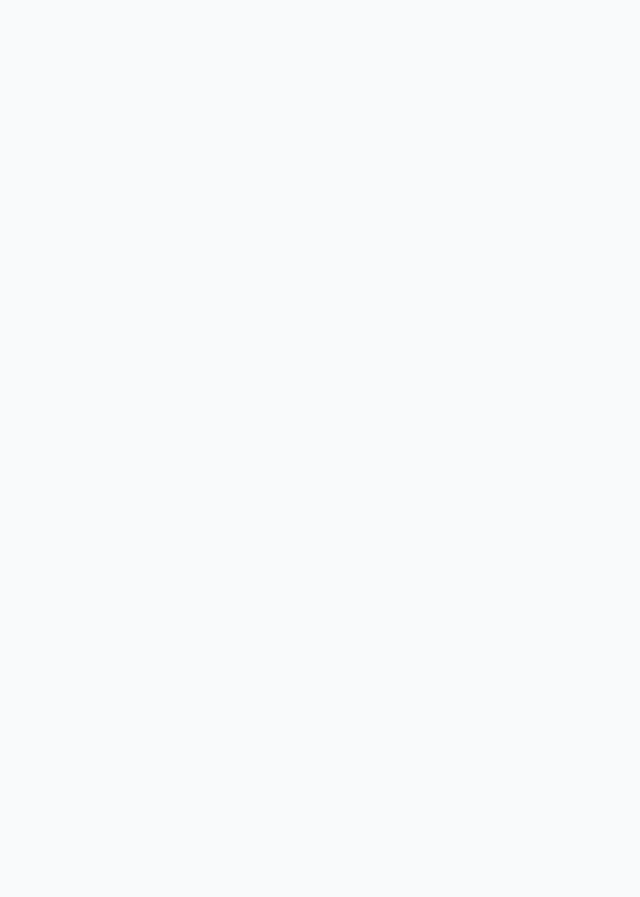
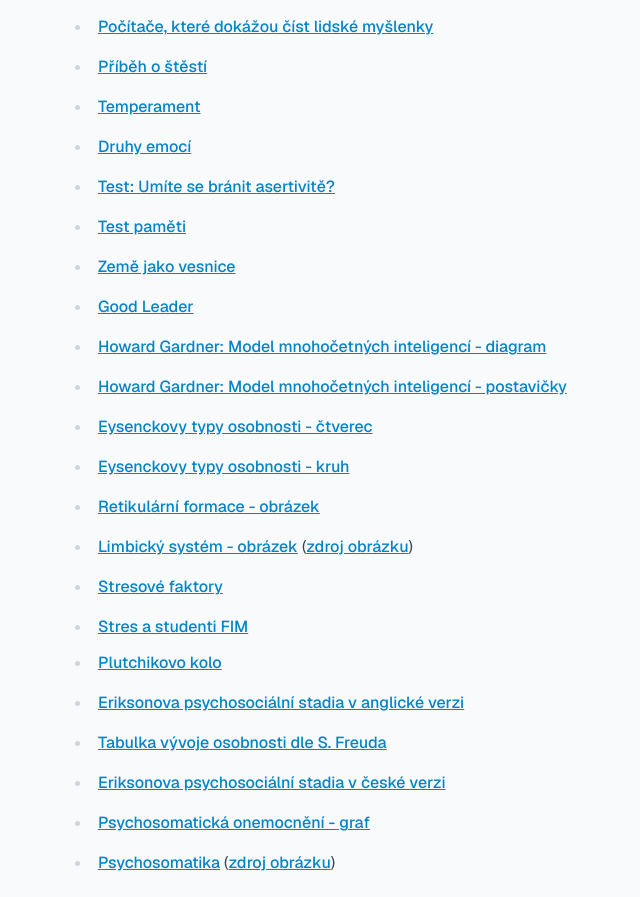
Before and after one commit to hynekfisera/strnave1, a Next.js app: page /psy1/ukoly in a window 1280 px wide. Shown: the part 1900-2797 px from the top of the page, without its empty margins (190-830 px from the left). Before the commit the page ends 1829 px from the top, so only its background shows below. Built offline with nearby package versions, Linux system fonts and the light colour scheme; no server answers.

Commit message:
More materials

```diff
--- a/app/psy1/page.mdx
+++ b/app/psy1/page.mdx
@@ -41,15 +41,3 @@
 - Paulík, K.: Psychologie lidské odolnosti. 1. vyd. Grada Publishing, Praha 2010
 - Křivohlavý, J.: Optimismus, pesimismus a prevence deprese. 1. vyd. Grada Publishing, Praha 2012
 - Slezáčková, A.: Průvodce pozitivní psychologií, 1. vyd. Grada Publishing, Praha 2012
-
-## Prezentace z přednášek
-
-todo
-
-## Videa z přednášek
-
-todo
-
-## Zajímavosti
-
-todo, seřadit podle priority, výše úkoly
--- a/app/psy1/ukoly/page.mdx
+++ b/app/psy1/ukoly/page.mdx
@@ -1,4 +1,5 @@
 import Link from "@/components/utils/Link";
+import Image from "next/image";
 
 # Úkoly a zajímavosti
 
@@ -52,3 +53,73 @@ import Link from "@/components/utils/Link";
 - <Link href="/psy1/ukoly/12.2">12.2 Musíme přijmout sami sebe takové, jací jsme</Link>
 - <Link href="/psy1/ukoly/12.3">12.3 Tlak, napětí a namáhání při stresu</Link>
 - <Link href="/psy1/ukoly/12.4">12.4 Devatero první pomoci ve stresu</Link>
+
+## Zajímavosti
+
+- <Link href="/doc/barvy.pdf" file>
+    Co na Vás prozradí barvy?
+  </Link>
+- <Link href="/doc/mozky.pdf" file>
+    Jak používáme naše mozky
+  </Link>
+- <Link href="/doc/kde_se_zije_nejlip.pdf" file>
+    Místopis českého blahobytu a bídy
+  </Link>
+- <Link href="/doc/pocitace_myslenky.pdf" file>
+    Počítače, které dokážou číst lidské myšlenky
+  </Link>
+- <Link href="/doc/pribeh_o_stesti.pdf" file>
+    Příběh o štěstí
+  </Link>
+- <Link href="/doc/temperament.pdf" file>
+    Temperament
+  </Link>
+- <Link href="/doc/druhy_emoci.pdf" file>
+    Druhy emocí
+  </Link>
+- <Link href="/doc/test_asertivita.pdf" file>
+    Test: Umíte se bránit asertivitě?
+  </Link>
+- <Link href="/doc/test_pameti.pdf" file>
+    Test paměti
+  </Link>
+- <Link href="/doc/zeme_jako_vesnice.pdf" file>
+    Země jako vesnice
+  </Link>
+- <Link href="/img/goodleader.jpg" file>
+    Good Leader
+  </Link>
+- <Link href="/img/diagram.png" file>
+    Howard Gardner: Model mnohočetných inteligencí - diagram
+  </Link>
+- <Link href="/img/postavicky.png" file>
+    Howard Gardner: Model mnohočetných inteligencí - postavičky
+  </Link>
+- <Link href="/img/eysenck.jpg" file>
+    Eysenckovy typy osobnosti - čtverec
+  </Link>
+- <Link href="/img/eysenckkruh.png" file>
+    Eysenckovy typy osobnosti - kruh
+  </Link>
+- <Link href="/img/retikularniFormace.jpg" file>
+    Retikulární formace - obrázek
+  </Link>
+- <Link href="/img/b-limcz.png" file>Limbický systém - obrázek</Link> (<Link href="https://www.kurzy-leceni.cz/cs/blog/jak-zklidnit-svuj-emocni-mozek-.alej">zdroj obrázku</Link>)
+- <Link href="/doc/stresove_faktory.pdf" file>
+    Stresové faktory
+  </Link>
+- <Link href="https://www.youtube.com/watch?v=MaoLp38O25k&feature=youtu.be">Stres a studenti FIM</Link>
+- <Link href="https://upload.wikimedia.org/wikipedia/commons/c/ce/Plutchik-wheel.svg">Plutchikovo kolo</Link>
+- <Link href="/doc/EriksonovaPsychoSocStadia.png" file>
+    Eriksonova psychosociální stadia v anglické verzi
+  </Link>
+- <Link href="/doc/freudTabulka.jpeg" file>
+    Tabulka vývoje osobnosti dle S. Freuda
+  </Link>
+- <Link href="/doc/VyvojoveStupnePsychiky.png" file>
+    Eriksonova psychosociální stadia v české verzi
+  </Link>
+- <Link href="/img/graf_psychosomatickaonemocneni.png" file>
+    Psychosomatická onemocnění - graf
+  </Link>
+- <Link href="/img/psy1_psychosomatika.png" file>Psychosomatika</Link> (<Link href="https://danielpetlak.cz/o-projektu/psychosomatika/">zdroj obrázku</Link>)
```
Also changed, not shown: public/img/b-limcz.png (added).
